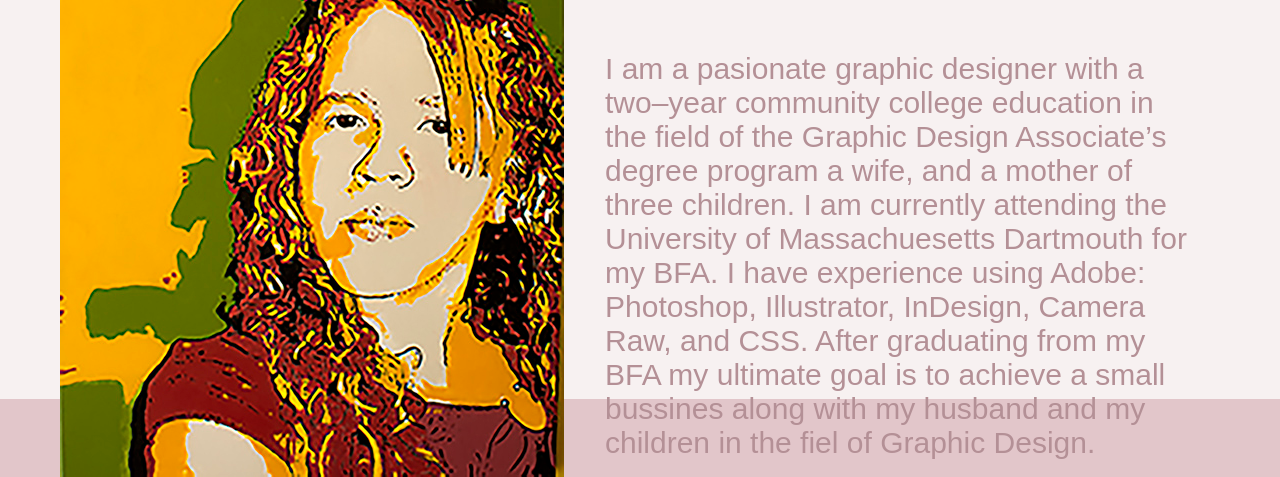
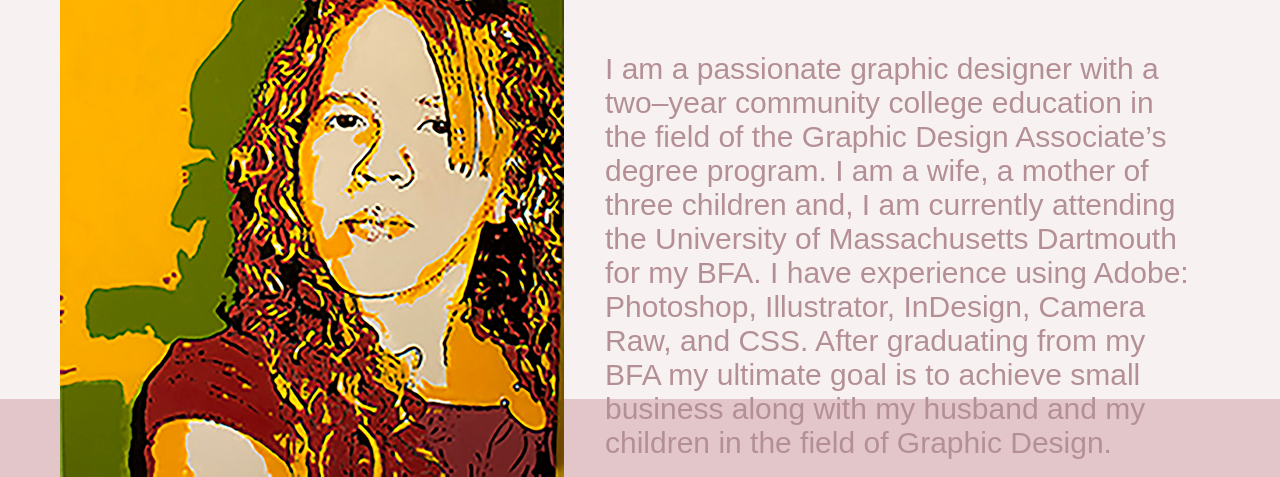
Before and after one commit to yramirezdesign/yramirezdesign.github.io, a plain HTML site: page about/about.html in a window 1280 px wide. Shown: the part 401-878 px from the top of the page. Drawn offline with nearby package versions, Linux system fonts and the light colour scheme; files that its build step writes are made by us from their sources; files whose address does not match are found by name.

Commit message:
Update about.html

```diff
--- a/about/about.html
+++ b/about/about.html
@@ -35,11 +35,11 @@
             <h1>About Me</h1>
             <h2> Hi! My name is Yanira.</h2>
         <p>
-        I am a pasionate graphic designer with a two–year community college education
-        in the field of the Graphic Design Associate’s degree program a wife, and a mother of three children. I am currently attending
-        the University of Massachuesetts Dartmouth for my BFA. I have experience using Adobe: Photoshop,
-        Illustrator, InDesign, Camera Raw, and CSS. After graduating from my BFA my ultimate goal
-        is to achieve a small bussines along with my husband and my children in the fiel of Graphic Design.
+        I am a passionate graphic designer with a two–year community college education
+        in the field of the Graphic Design Associate’s degree program. I am a wife, a mother of three children and,
+        I am currently attending the University of Massachusetts Dartmouth for my BFA.
+        I have experience using Adobe: Photoshop, Illustrator, InDesign, Camera Raw, and CSS.
+        After graduating from my BFA my ultimate goal is to achieve small business along with my husband and my children in the field of Graphic Design.
         </p>
 
         </div>
```
